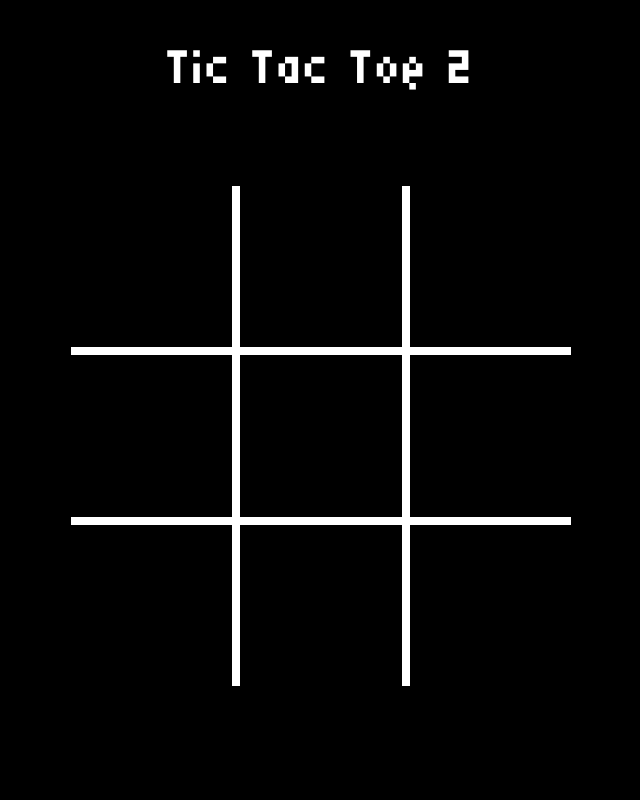
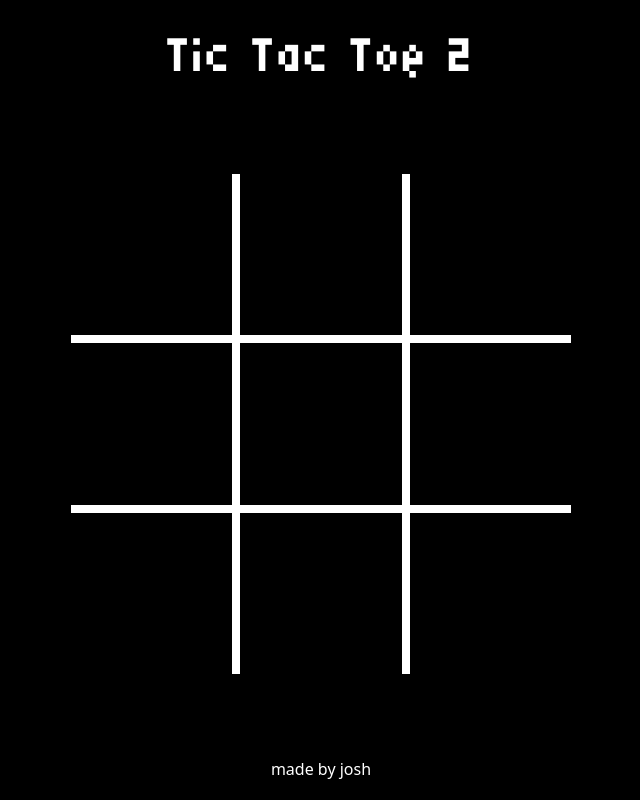
Before and after one commit to jshkm/tic-tac-toe-two, a Next.js app: page / in a window 1280 px wide. Shown: the whole page, without its empty margins (319-959 px from the left). Built offline with nearby package versions, Linux system fonts and the light colour scheme.

Commit message:
multiple fonts

```diff
--- a/src/app/globals.css
+++ b/src/app/globals.css
@@ -6,3 +6,11 @@ body {
   background: black;
   color: white;
 }
+
+.myFont {
+  font-family: var(--myFont);
+}
+
+.inter {
+  font-family: var(--font-inter)
+}
--- a/src/app/layout.tsx
+++ b/src/app/layout.tsx
@@ -1,10 +1,11 @@
 import type { Metadata } from "next";
-// import {  } from "next/font/google";
+import { Inter } from "next/font/google";
 import localFont from 'next/font/local'
 import "./globals.css";
 
-// const inter = Inter({ subsets: ["latin"] });
-const myFont = localFont({ src: '../../public/myFont.ttf'})
+const inter = Inter({ subsets: ["latin"], variable: "--font-inter"});
+const myFont = localFont({ src: '../../public/myFont.ttf', variable: "--myFont"})
+
 export const metadata: Metadata = {
   title: "Tic Tac Toe Two",
   description: "The new way to play tic tac toe",
@@ -16,8 +17,8 @@ export default function RootLayout({
   children: React.ReactNode;
 }>) {
   return (
-    <html lang="en">
-      <body className={myFont.className}>{children}</body>
+    <html lang="en" className={`${myFont.variable} ${inter.variable}`}>
+      <body>{children}</body>
     </html>
   );
 }
--- a/src/app/page.tsx
+++ b/src/app/page.tsx
@@ -1,9 +1,17 @@
-import Board from './board.tsx'
+import Board from './board'
 export default function Home() {
+
+
+
   return (
     <div className='flex flex-col justify-center items-center h-screen'>
-      <h1 className='text-7xl'>Tic Tac Toe 2</h1>
-      <Board></Board>
+      <h1 className='myFont text-7xl'>Tic Tac Toe 2</h1>
+      { true ? (
+        <Board></Board>
+      ) : (
+        <div></div>
+      )}
+      <p>made by josh</p>
     </div>
   );
 }
```
